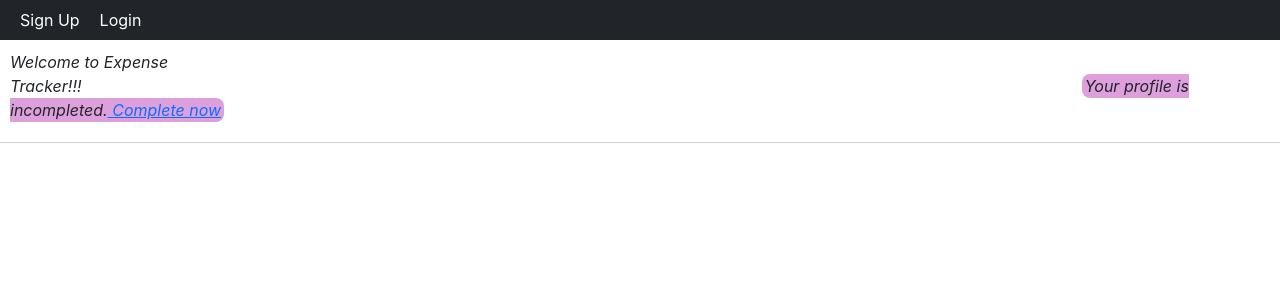
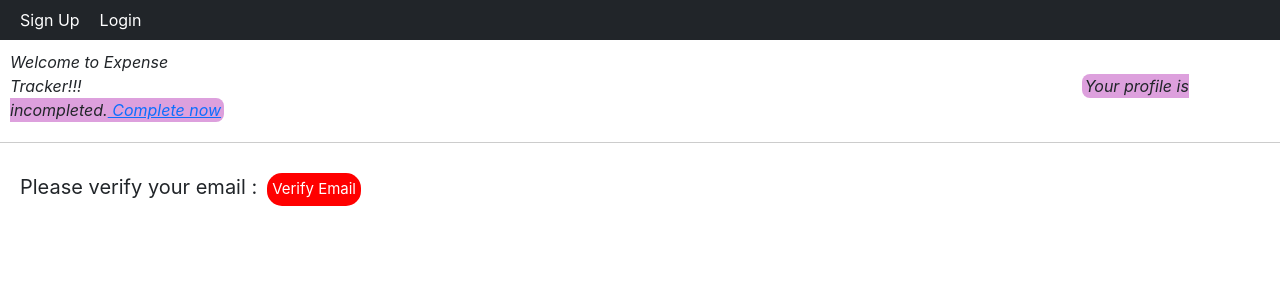
Before and after one commit to Gunjannegi/expense-tracker, a React (Create React App) app: page /welcome in a window 1280 px wide. Shown: the top 300 px of the page. Built offline with nearby package versions, Linux system fonts and the light colour scheme.

Commit message:
VerifyUserEmail

```diff
--- a/src/pages/SignUp.js
+++ b/src/pages/SignUp.js
@@ -15,26 +15,29 @@ const SignUp = () => {
     };
 
     const confirmPasswordHandler = (event) => {
-        setEnteredConfirmPassword(event.target.change)
+        setEnteredConfirmPassword(event.target.value)
     }
 
     const submitHandler = async (event) => {
         event.preventDefault();
-        const UserSignUpDetail = {
-            email: enteredEmail,
-            password: eneteredPassword
-        }
+        console.log('a')
         if (eneteredPassword === enteredConfirmPassword) {
+            console.log('a')
             try {
+
                 const response = await fetch('https://identitytoolkit.googleapis.com/v1/accounts:signUp?key=AIzaSyDd1F060eXCWEN4kDI0quEanYFlhyDNkPo', {
                     method: 'POST',
-                    body: JSON.stringify(UserSignUpDetail),
+                    body: JSON.stringify({
+                        email: enteredEmail,
+                        password: eneteredPassword,
+                        returnSecureToken:true
+                    }),
                     headers: {
                         'Content-Type': 'application/json'
                     }
                 })
                 if (!response.ok) {
-                    const errorData = response.json();
+                    const errorData = await response.json();
                     throw new Error(errorData.message || 'Something went wrong')
                 }
 
--- a/src/pages/Welcome.js
+++ b/src/pages/Welcome.js
@@ -1,12 +1,42 @@
 import classes from './Welcome.module.css';
 import { NavLink } from 'react-router-dom';
 const Welcome = () => {
+    const verifyingEmailHandler = async() => {
+        try {
+            const response = await fetch('https://identitytoolkit.googleapis.com/v1/accounts:sendOobCode?key=AIzaSyDd1F060eXCWEN4kDI0quEanYFlhyDNkPo', {
+                method: 'POST',
+                body: JSON.stringify({
+                    requestType: 'VERIFY_EMAIL',
+                    idToken: localStorage.getItem('token'),
+
+                }),
+                headers: {
+                    'Content-Type': 'application/json'
+                }
+            }); if (!response.ok) {
+                const errorData = await response.json();
+                throw new Error('Something went wrong', errorData)
+            }
+            const data = await response.json();
+            console.log('Successfully sent the verification link', data)
+
+
+        } catch (error) {
+            console.log('failed', error.message)
+        }
+    }
     return (
+        <>
         <div className={classes.message}>
             <span>Welcome to Expense Tracker!!!</span>
             <span className={classes.second}>Your profile is incompleted.
                 <NavLink to='/profile'> Complete now</NavLink></span>
-        </div>
+            </div>
+            <div className={classes.container}>
+                <span>Please verify your email :</span>
+                <button className={classes.button} onClick={verifyingEmailHandler}>Verify Email</button>
+            </div>
+        </>
     )
 };
 export default Welcome;
--- a/src/pages/Welcome.module.css
+++ b/src/pages/Welcome.module.css
@@ -16,3 +16,15 @@
 	background-color:plum;
 	padding:2px 3px 2px 3px;
 }
+.button {
+	width: fit-content;
+	padding: 5px;
+	margin-left:10px;
+	font-size:15px;
+	background-color:red;
+}
+.container {
+	padding: 20px;
+	border: hidden;
+	font-size: 20px;
+}
```
